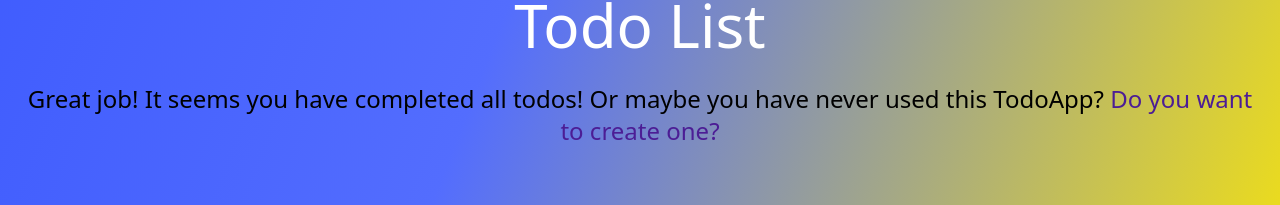
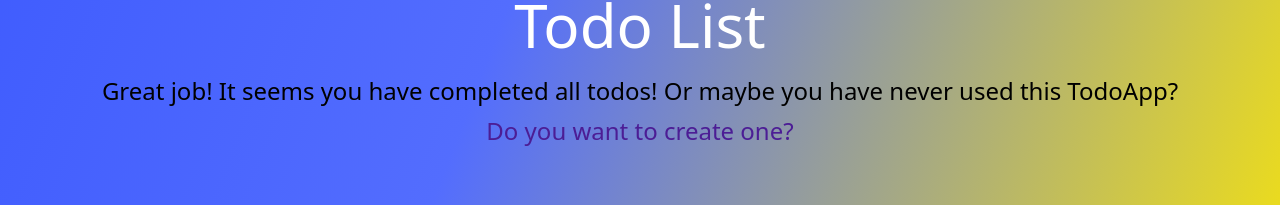
Before and after one commit to GabrielaEvtimova/todo, a React (Vite) app in the folder client/: page / in a window 1280 px wide. Shown: the part 285-490 px from the top of the page. Built offline with nearby package versions, Linux system fonts and the light colour scheme; no server answers.

Commit message:
Add some styling to TodoList if there are no todos yet

```diff
--- a/client/src/components/TodoList/TodoList.jsx
+++ b/client/src/components/TodoList/TodoList.jsx
@@ -25,9 +25,9 @@ export default function TodoList({
   return (
     <div className={`${!showAddTodo && "min-h-[84vh]"}`}>
       <h1
-        className={`flex justify-center ${
+        className={`flex justify-center text-center ${
           completedTodos === 0 ? "mb-12" : "mb-4"
-        } text-4xl md:text-6xl text-white
+        } text-3xl sm:text-4xl md:text-6xl text-white
         ${
           todos.length > 0
             ? "mt-[80px]"
@@ -59,16 +59,18 @@ export default function TodoList({
             );
           })
         ) : (
-          <p
-            className="text-center w-full px-4 absolute bottom-[50%] translate-y-[50%] right-[50%] translate-x-[50%] md:text-2xl"
-            onClick={() => setShowAddTodo(!showAddTodo)}
-          >
-            Great job! It seems you have completed all todos! Or maybe you have
-            never used this TodoApp?{" "}
-            <span className="hover:underline text-center cursor-pointer text-violet-900">
+          <div className="text-center w-full px-4 absolute bottom-[50%] translate-y-[50%] right-[50%] translate-x-[50%] md:text-2xl">
+            <p
+              className=""
+              onClick={() => setShowAddTodo(!showAddTodo)}
+            >
+              Great job! It seems you have completed all todos! Or maybe you
+              have never used this TodoApp?{" "}
+            </p>
+            <p className="hover:underline text-center cursor-pointer text-violet-900 py-2">
               Do you want to create one?
-            </span>
-          </p>
+            </p>
+          </div>
         )}
       </div>
     </div>
```
